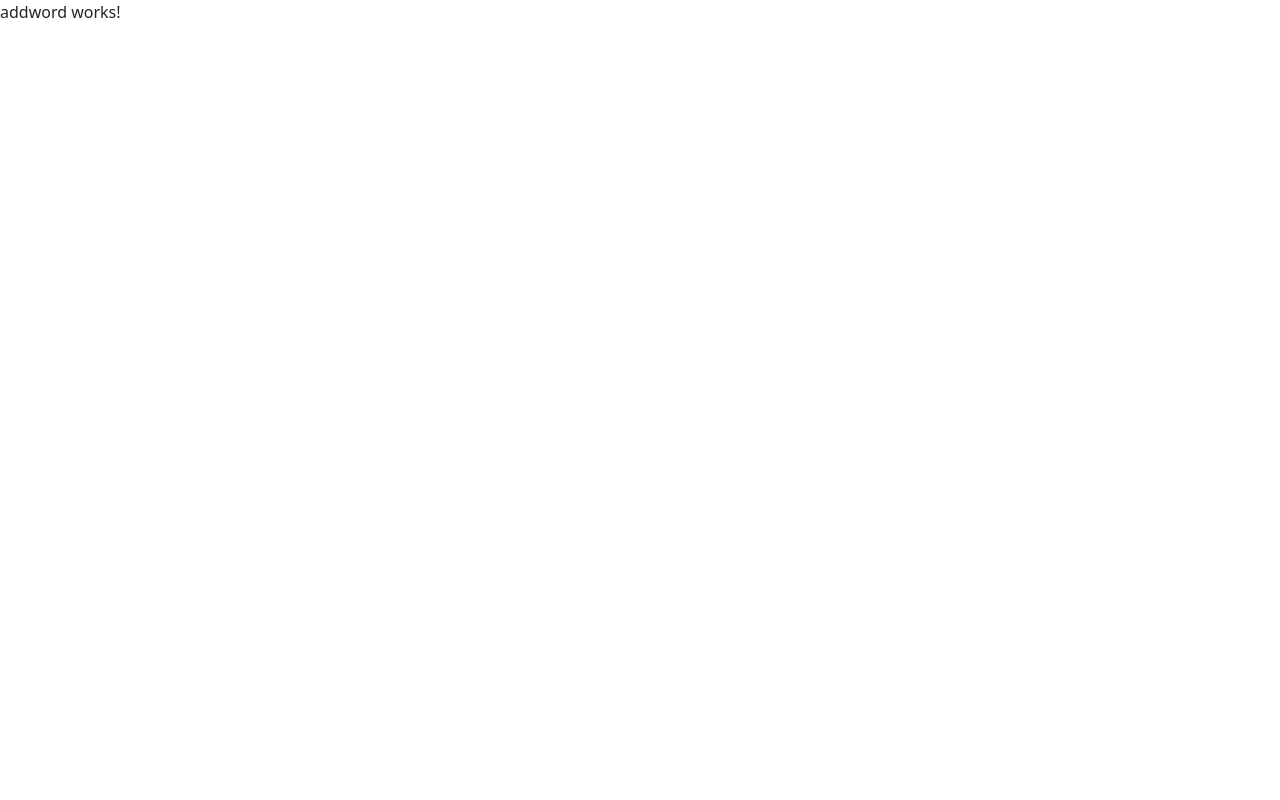
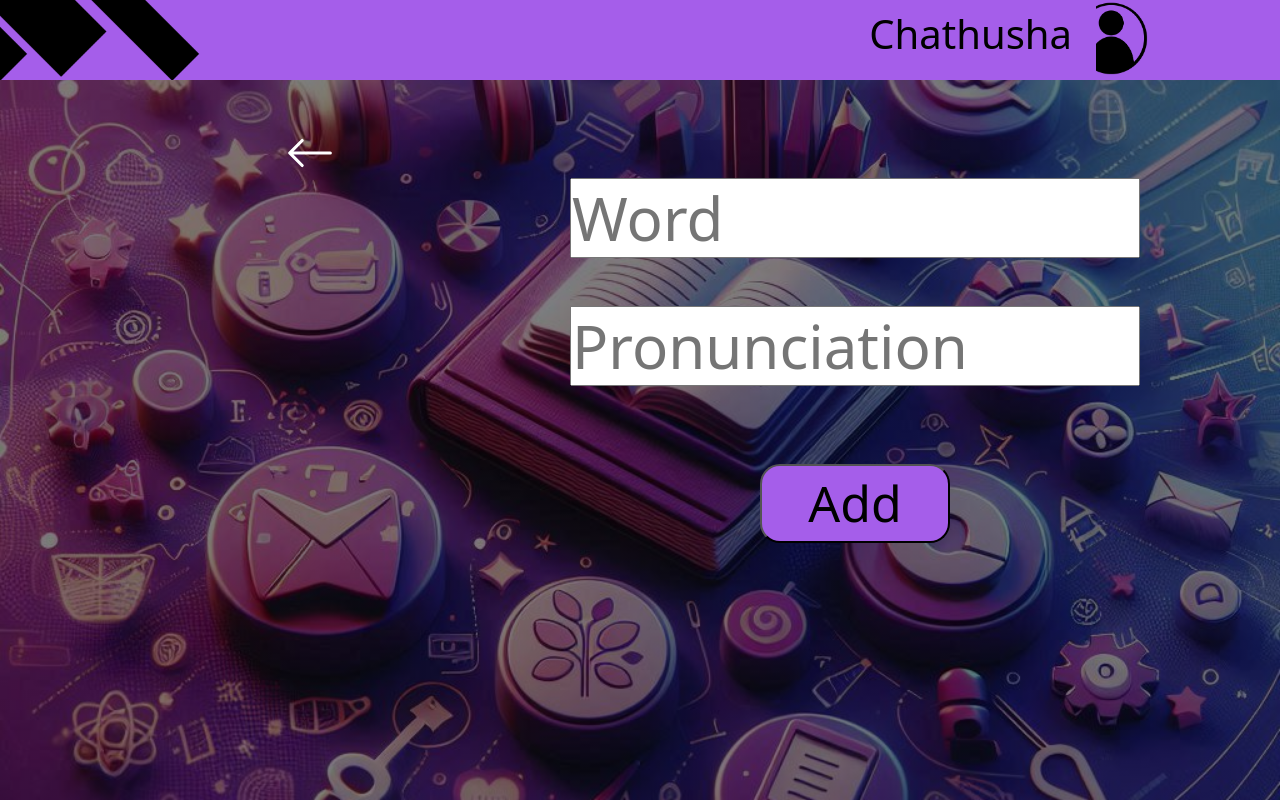
Before and after one commit to Eternatus9999/L-Lang-Frontend, an Angular app: page /dashboard/add in a window 1280 px wide. Built offline with nearby package versions, Linux system fonts and the light colour scheme.

Commit message:
store data from front end to database is complete for adding words

```diff
--- a/src/app/page/addword/addword.component.css
+++ b/src/app/page/addword/addword.component.css
@@ -0,0 +1,29 @@
+*{
+    margin: 0;
+    padding: 0;
+}
+
+.banner{
+    z-index: -1;
+    width: 100;
+    height: 100vh;
+    background-size: cover;
+    background-position: center;
+    background-image: linear-gradient(rgba(0, 0, 0, 0.5),rgba(0, 0, 0, 0.5)),url("../../../assets/image/Login-Register.png.png");
+}
+input{
+    width: 100%;
+    height: 10dvh;
+    font-size: 60px;
+}
+button{
+    margin-top: 30px;
+    font-size: 50px;
+    border-radius: 20px;
+    width: 50%;
+    background-color: #A55EEA;
+}
+a{
+    text-decoration: none;
+    color: white;
+}
--- a/src/app/page/addword/addword.component.html
+++ b/src/app/page/addword/addword.component.html
@@ -1 +1,31 @@
-<p>addword works!</p>
+<div class="banner">
+    <app-heading></app-heading>
+    <div class="container mt-5">
+        <div class="row">
+            <div class="col-3"></div>
+            <div class="col">
+                <a href="#" routerLink="../"><svg xmlns="http://www.w3.org/2000/svg" width="50" height="50" fill="currentColor" class="bi bi-arrow-left" viewBox="0 0 16 16">
+                    <path fill-rule="evenodd" d="M15 8a.5.5 0 0 0-.5-.5H2.707l3.147-3.146a.5.5 0 1 0-.708-.708l-4 4a.5.5 0 0 0 0 .708l4 4a.5.5 0 0 0 .708-.708L2.707 8.5H14.5A.5.5 0 0 0 15 8"/>
+                  </svg></a>
+            </div>
+        </div>
+        <div class="row">
+            <div class="col-6"></div>
+            <div class="col">
+                <input type="text" name="" id="" placeholder="Word" [(ngModel)]="word.name" >
+            </div>
+        </div>
+        <div class="row mt-5">
+            <div class="col-6"></div>
+            <div class="col">
+                <input type="text" name="" id="" placeholder="Pronunciation" [(ngModel)]="word.pronunciation">
+            </div>
+        </div>
+        <div class="row mt-5">
+            <div class="col-8"></div>
+            <div class="col">
+                <button (click)="add()">Add</button>
+            </div>
+        </div>
+    </div>
+</div>
--- a/src/app/page/addword/addword.component.ts
+++ b/src/app/page/addword/addword.component.ts
@@ -1,12 +1,27 @@
 import { Component } from '@angular/core';
+import { HeadingComponent } from '../../components/heading/heading.component';
+import { FormsModule } from '@angular/forms';
+import { CommonModule } from '@angular/common';
+import { HttpClient } from '@angular/common/http';
 
 @Component({
   selector: 'app-addword',
   standalone: true,
-  imports: [],
+  imports: [HeadingComponent,FormsModule,CommonModule],
   templateUrl: './addword.component.html',
   styleUrl: './addword.component.css'
 })
 export class AddwordComponent {
+  public word:any ={
+    pronunciation: "",
+    name: ""
+  };
 
+  constructor(private http:HttpClient){}
+
+  public add(){
+    this.http.post("http://localhost:8080/word/add-word",this.word).subscribe(data=>{
+      alert("Word added Successfully!");
+    });
+  }
 }
```
